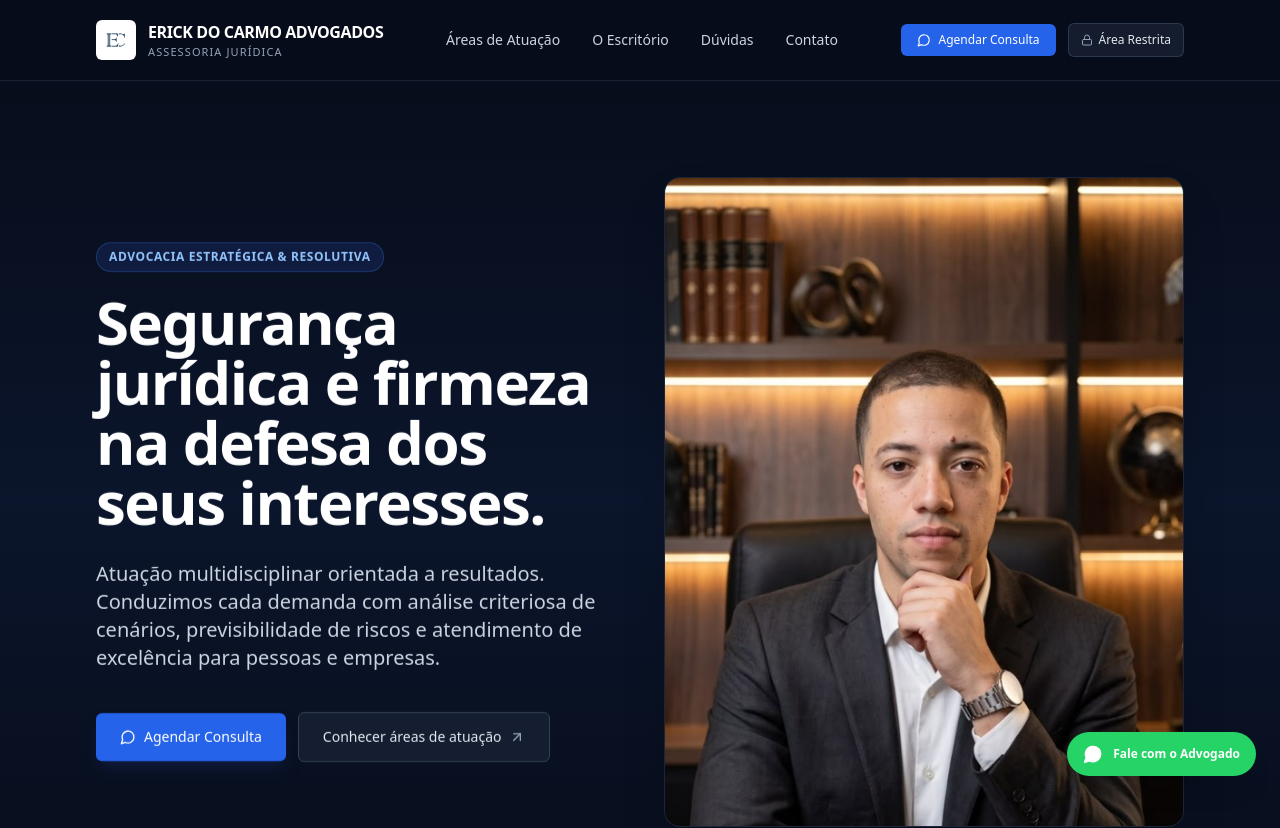
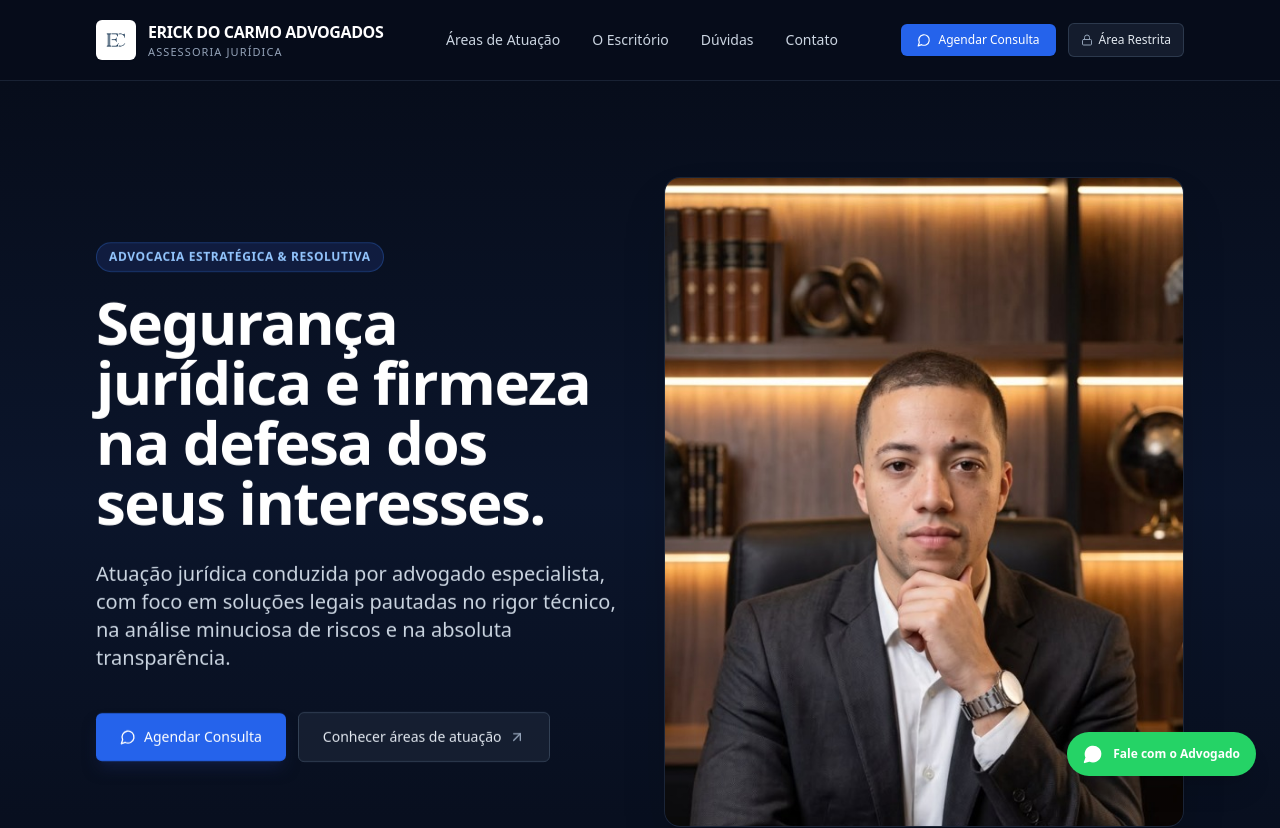
Before and after one commit to raulDEVzzz/crm-juridico, a Next.js app: page / in a window 1280 px wide. Shown: the top 828 px of the page. Built offline with nearby package versions, Linux system fonts and the light colour scheme.

Commit message:
feat: atualizar subtitulo do hero com foco em especialista e rigor tecnico

```diff
--- a/src/app/page.tsx
+++ b/src/app/page.tsx
@@ -114,7 +114,7 @@ export default function LandingPage() {
                 Segurança jurídica e firmeza na defesa dos seus interesses.
               </h1>
               <p className="mt-7 text-lg font-normal leading-relaxed text-slate-300 sm:text-xl">
-                Atuação multidisciplinar orientada a resultados. Conduzimos cada demanda com análise criteriosa de cenários, previsibilidade de riscos e atendimento de excelência para pessoas e empresas.
+                Atuação jurídica conduzida por advogado especialista, com foco em soluções legais pautadas no rigor técnico, na análise minuciosa de riscos e na absoluta transparência.
               </p>
 
               <div className="mt-10 flex flex-col items-stretch gap-3 sm:flex-row sm:items-center">
```
